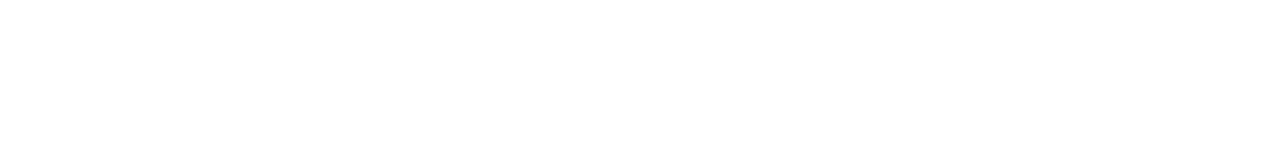
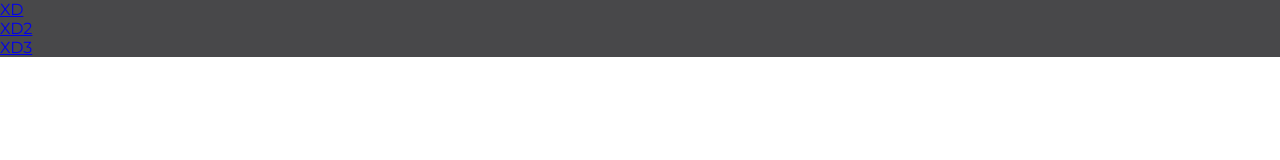
Before and after one commit to MikolajMerito/narzedzia_parcy_frontEndDevelopera, a plain HTML site: page lab2_SASS/index.html in a window 1280 px wide. Drawn offline with Linux system fonts and the light colour scheme.

Commit message:
gotowe do kontynuacji

```diff
--- /dev/null
+++ b/lab2_SASS/SASS/_header.sass
@@ -0,0 +1,11 @@
+*
+    margin: 0
+    padding: 0
+    box-sizing: border-box
+
+html
+    // wybrac i uzyz dowolny
+    font-family: "Montserrat", sans-serif
+
+header
+    background-color: $second-color
--- /dev/null
+++ b/lab2_SASS/SASS/_main.sass
@@ -0,0 +1,2 @@
+main
+    background-color: red
--- /dev/null
+++ b/lab2_SASS/SASS/_variables.sass
@@ -0,0 +1,3 @@
+$main-color: #f2f2f22
+$second-color: #48484a
+$red-color: #eb6e4c
--- /dev/null
+++ b/lab2_SASS/SASS/style.sass
@@ -0,0 +1,5 @@
+@import 'variables.sass'
+@import 'mixins.sass'
+@import 'header.sass'
+@import 'main.sass'
+@import 'footer.sass'
--- a/lab2_SASS/index.html
+++ b/lab2_SASS/index.html
@@ -1,11 +1,29 @@
 <!DOCTYPE html>
 <html lang="en">
+
 <head>
     <meta charset="UTF-8">
     <meta name="viewport" content="width=device-width, initial-scale=1.0">
     <title>SASS Project</title>
+    <!--google fonts-->
+    <link rel="preconnect" href="https://fonts.googleapis.com">
+    <link rel="preconnect" href="https://fonts.gstatic.com" crossorigin>
+    <link href="https://fonts.googleapis.com/css2?family=Montserrat:ital,wght@0,100..900;1,100..900&display=swap"
+        rel="stylesheet">
+
+    <link rel="stylesheet" href="css/style.css">
 </head>
+
 <body>
+    <header>
+        <nav>
+            <ul>
+                <li><a href="#">XD</a></li>
+                <li><a href="#">XD2</a></li>
+                <li><a href="#">XD3</a></li>
+            </ul>
+        </nav>
+    </header>
+</body>
 
-</body>
 </html>
```
Also changed, not shown: lab2_SASS/notes.txt (added, +13 -0 lines), lab2_SASS/SASS/_footer.sass (added), lab2_SASS/SASS/_mixins.sass (added), lab2_SASS/css/style.css (added), 1 other file.
